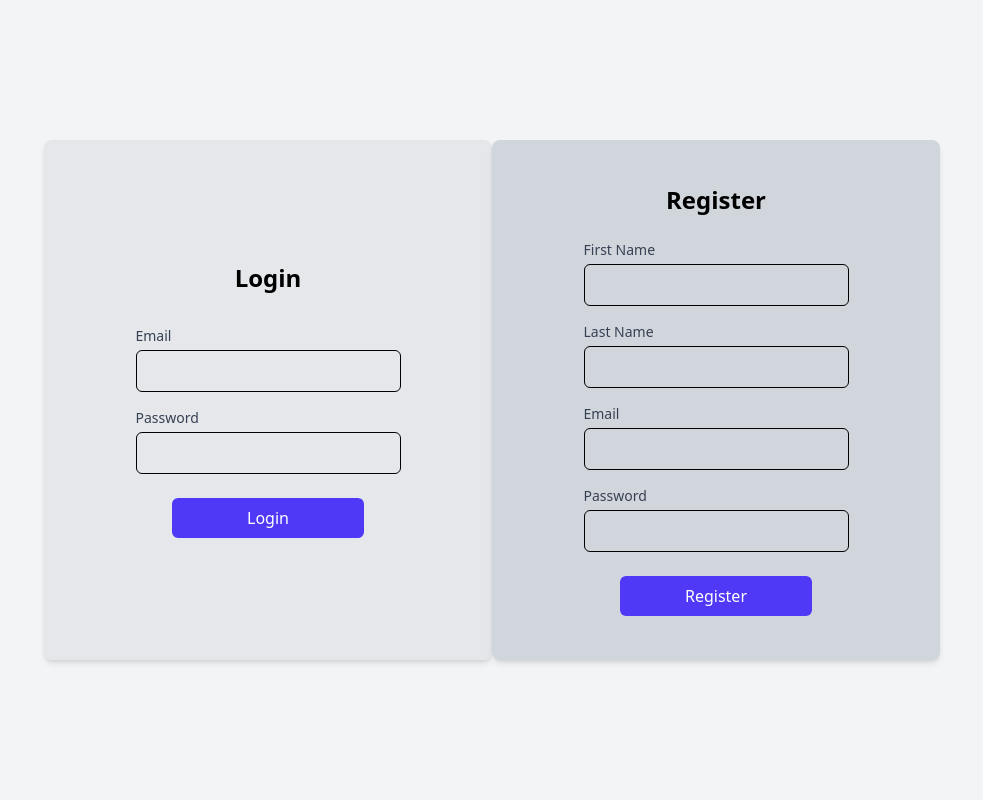
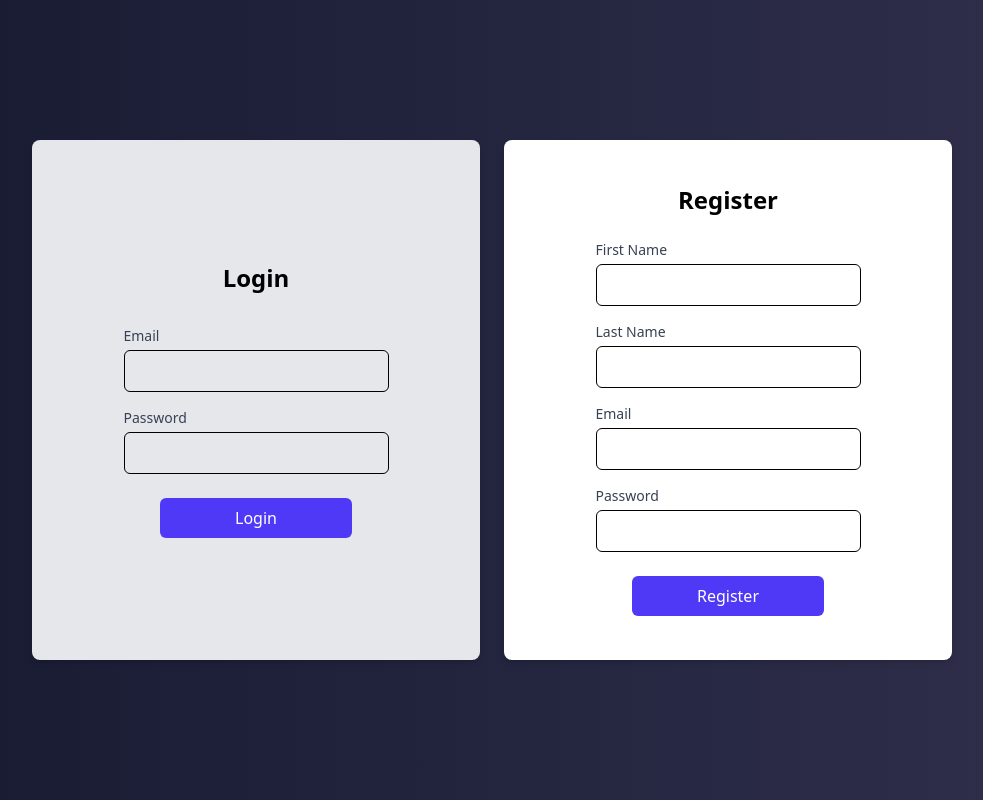
Before and after one commit to Harsah-0901/bankStatementAnalyzer, a React (Vite) app in the folder client/: page / in a window 1280 px wide. Both pictures are taken after a click on the link "Get started". Shown: the whole page, without its empty margins (148-1131 px from the left). Built offline with nearby package versions, Linux system fonts and the light colour scheme.

Commit message:
final-draft1

```diff
--- a/client/src/charts/CategoriesPieChart.tsx
+++ b/client/src/charts/CategoriesPieChart.tsx
@@ -41,7 +41,7 @@ const CategoriesPieChart = () => {
   }, []);
 
   return (
-    <div style={{ width: '100%', height: 500 }}>
+    <div style={{ width: '100%', height: 900 }}>
       <ResponsiveContainer>
         <PieChart>
           <Pie
--- a/client/src/components/Dashboard.tsx
+++ b/client/src/components/Dashboard.tsx
@@ -19,7 +19,7 @@ export default function Dashboard() {
   return (
     <div className='w-full h-screen border-2 border-red-500 flex flex-row'>
       <div className='w-1/2 border-2 border-red-500 h-screen'>
-        <div className='w-full border-2 border-red-800 h-1/2'><CategoriesPieChart/></div>
+        <div className='w-full border-2 border-red-800 h-1/2 flex items-center justify-center'><CategoriesPieChart/></div>
         <div className='w-full border-2 border-red-800 h-1/2'><BarcChart/></div>
       </div>
       <div className='w-1/2 border-2 border-red-500 h-screen'>
--- a/client/src/components/Login.tsx
+++ b/client/src/components/Login.tsx
@@ -18,7 +18,7 @@ export default function Login() {
   };
 
   return (
-    <div className="min-h-screen flex items-center justify-end bg-gray-100 w-full ">
+    <div className="min-h-screen flex items-center justify-end w-full ">
       <div className="w-full max-w-md bg-gray-200 rounded-lg shadow-md p-8  flex flex-col items-center justify-center h-[65vh]">
         <h2 className="text-2xl font-bold mb-8">Login</h2>
 
--- a/client/src/components/Register.tsx
+++ b/client/src/components/Register.tsx
@@ -22,8 +22,8 @@ export default function Register() {
   };
 
   return (
-    <div className="min-h-screen flex items-center justify-start bg-gray-100 w-full">
-      <div className="w-full max-w-md bg-gray-300 rounded-lg shadow-md p-8 h-[65vh] flex items-center justify-center flex-col">
+    <div className="min-h-screen flex items-center justify-start w-full">
+      <div className="w-full max-w-md bg-white rounded-lg shadow-md p-8 h-[65vh] flex items-center justify-center flex-col">
         <h2 className="text-2xl font-bold text-center mb-6">Register</h2>
 
         <div className="mb-4">
--- a/client/src/components/StatementList.tsx
+++ b/client/src/components/StatementList.tsx
@@ -5,6 +5,8 @@ import { useNavigate } from "react-router";
 
 export default function StatementList() {
   const [statements, setStatements] = useState<any[]>([]);
+  const [currentPage, setCurrentPage] = useState(1);
+  const statementsPerPage = 3;
   const navigate = useNavigate();
 
   const handleGenerate = async (statementId: string) => {
@@ -30,14 +32,26 @@ export default function StatementList() {
       });
   }, []);
 
+  // Pagination logic
+  const indexOfLastStatement = currentPage * statementsPerPage;
+  const indexOfFirstStatement = indexOfLastStatement - statementsPerPage;
+  const currentStatements = statements.slice(indexOfFirstStatement, indexOfLastStatement);
+
+  const totalPages = Math.ceil(statements.length / statementsPerPage);
+
+  const handlePageChange = (pageNumber: number) => {
+    setCurrentPage(pageNumber);
+  };
+
   return (
     <div className="bg-white p-6 rounded-lg shadow-md">
       <h2 className="text-xl font-semibold mb-4">Your Uploaded Statements</h2>
       {statements.length === 0 ? (
         <p className="text-gray-500">No statements found.</p>
       ) : (
+        <>
           <ul className="space-y-4">
-          {statements.map((s) => (
+            {currentStatements.map((s) => (
               <li key={s.id} className="flex justify-between items-center border-b pb-2">
                 <div>
                   <p className="font-medium">{s.statement_name}</p>
@@ -55,6 +69,28 @@ export default function StatementList() {
               </li>
             ))}
           </ul>
+
+          {/* Pagination Controls */}
+          <div className="flex justify-center mt-4">
+            <button
+              onClick={() => handlePageChange(currentPage - 1)}
+              disabled={currentPage === 1}
+              className="px-3 py-1 mr-2 bg-gray-200 rounded-md hover:bg-gray-300 disabled:opacity-50"
+            >
+              Previous
+            </button>
+            <span className="self-center text-sm text-gray-600">
+              Page {currentPage} of {totalPages}
+            </span>
+            <button
+              onClick={() => handlePageChange(currentPage + 1)}
+              disabled={currentPage === totalPages}
+              className="px-3 py-1 ml-2 bg-gray-200 rounded-md hover:bg-gray-300 disabled:opacity-50"
+            >
+              Next
+            </button>
+          </div>
+        </>
       )}
     </div>
   );
--- a/client/src/components/Upload.tsx
+++ b/client/src/components/Upload.tsx
@@ -55,12 +55,12 @@ export default function Upload() {
       )}
 
 
-      <div className="bg-white p-6 rounded-lg shadow-md">
+      <div className="p-6 rounded-lg shadow-md text-white">
         <h2 className="text-xl font-semibold mb-4">Upload Bank Statement</h2>
 
         {/* File input */}
         <div className="mb-4">
-          <label className="block text-sm font-medium text-gray-700 mb-1">Select File</label>
+          <label className="block text-sm font-medium text-white mb-1">Select File</label>
           <div className="flex items-center gap-4">
             <button
               type="button"
@@ -84,7 +84,7 @@ export default function Upload() {
 
         {/* Statement name (auto-filled) */}
         <div className="mb-4">
-          <label className="block text-sm font-medium text-gray-700 mb-1">Statement Name</label>
+          <label className="block text-sm font-medium text-white mb-1">Statement Name</label>
           <input
             type="text"
             value={statementName}
--- a/client/src/pages/HeroSection.tsx
+++ b/client/src/pages/HeroSection.tsx
@@ -96,7 +96,7 @@ export default function HeroSection() {
 
       <div className="relative isolate px-6 pt-14 lg:px-8">
 
-        <div className="mx-auto max-w-2xl py-32 sm:py-48 lg:py-56">
+      <div className="mx-auto max-w-2xl h-[calc(100vh-4rem)] flex items-center justify-center flex-col">
           <div className="hidden sm:mb-8 sm:flex sm:justify-center">
             <div className="relative rounded-full px-3 py-1 text-sm/6 text-gray-300 ring-1 ring-gray-400/10 hover:ring-gray-400/20">
               Shoutout to Generative AI - Gemini{' '}
--- a/client/src/pages/SignupPage.tsx
+++ b/client/src/pages/SignupPage.tsx
@@ -4,14 +4,14 @@ import Register from '../components/Register'
 
 export default function SignupPage() {
   return (
-    <div className="w-full h-screen flex" style={{
-      background: 'linear-gradient(to right, #161A30, #31304D)',
-      backgroundImage: 'linear-gradient(to right, #161A30, #31304D)'
-    }}>
-      <div className="w-1/2 h-full flex items-center justify-center bg-gray-100">
+    <div
+      className="w-full h-screen flex bg-black bg-gradient-to-r from-[#161A30] to-[#31304D] gap-6"
+
+    >
+      <div className="w-1/2 h-full flex items-center justify-center">
         <Login />
       </div>
-      <div className="w-1/2 h-full flex items-center justify-center bg-white">
+      <div className="w-1/2 h-full flex items-center justify-center">
         <Register />
       </div>
     </div>
--- a/client/src/pages/UploadStatement.tsx
+++ b/client/src/pages/UploadStatement.tsx
@@ -4,8 +4,8 @@ import StatementList from '../components/StatementList';
 
 export default function UploadStatement() {
   return (
-    <div className="min-h-screen bg-gradient-to-r from-[#161A30] to-[#31304D] p-8 flex flex-col gap-8">
-      <div className="md:w-1/2 w-full">
+    <div className="min-h-screen bg-gradient-to-r from-[#161A30] to-[#31304D] p-8 flex flex-col gap-8 border-2 border-red-500 items-center justify-center">
+      <div className="md:w-1/2 w-full bg-gray-700 rounded-md bg-clip-padding backdrop-filter backdrop-blur-sm bg-opacity-50 border border-gray-100">
         <Upload />
       </div>
       <div className="md:w-1/2 w-full">
```
Lines whose indentation alone changed are shown as unchanged.
